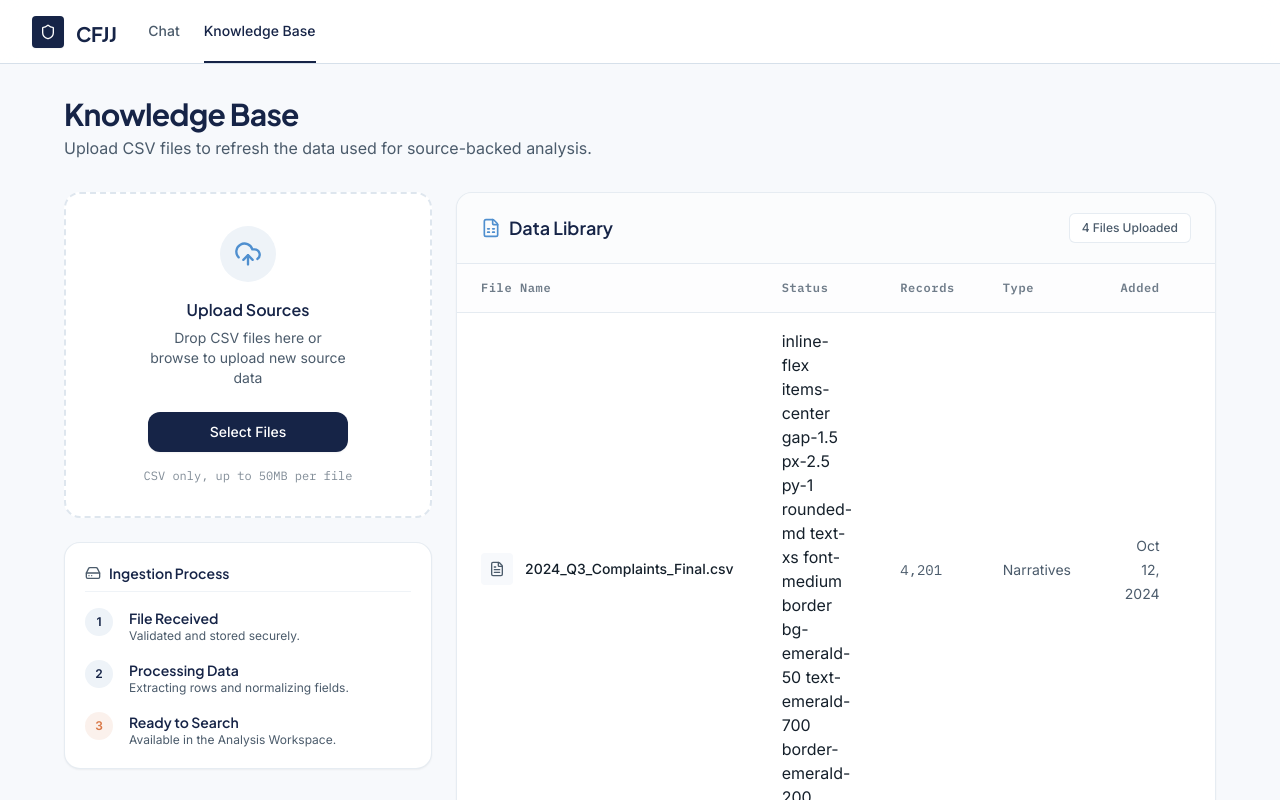
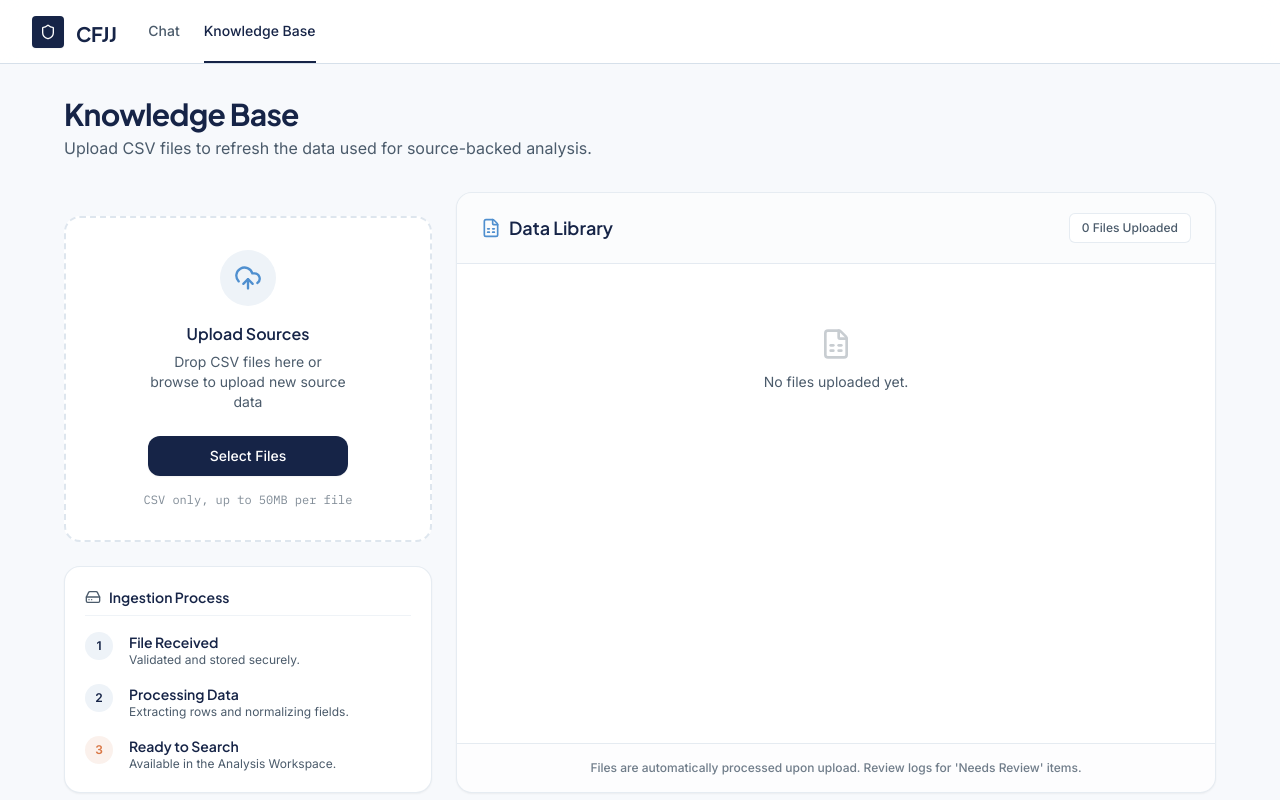
Before and after one commit to BU-Spark/dd4g-cfjj, a React app in the folder frontend/: page /knowledge in a window 1280 px wide. Shown: the top 800 px of the page. Built offline with nearby package versions, Linux system fonts and the light colour scheme; the HTML template or start-up script is replaced by a standard one.

Commit message:
wired up filed upload, status check

```diff
--- a/frontend/package.json
+++ b/frontend/package.json
@@ -12,6 +12,7 @@
   "dependencies": {
     "clsx": "^2.1.1",
     "lucide-react": "^0.577.0",
+    "papaparse": "^5.5.3",
     "react": "^19.2.0",
     "react-dom": "^19.2.0",
     "react-router-dom": "^7.13.1",
--- a/frontend/src/pages/KnowledgeBase.jsx
+++ b/frontend/src/pages/KnowledgeBase.jsx
@@ -1,49 +1,118 @@
-import { useState } from 'react';
+import { useState, useRef } from 'react';
+import Papa from 'papaparse';
 import {
     UploadCloud, FileSpreadsheet, CheckCircle2,
-    Clock, AlertCircle, RefreshCw, MoreVertical,
-    HardDrive, FileText
+    Clock, AlertCircle, RefreshCw,
+    HardDrive, FileText, X
 } from 'lucide-react';
 import { cn } from '../lib/utils';
+import { uploadCSV } from '../api/client';
+
+const NARRATIVE_KEYWORDS = ['narrative', 'description', 'summary', 'notes', 'comment', 'text', 'detail'];
+const STRUCTURED_KEYWORDS = ['id', 'date', 'code', 'status', 'type', 'number', 'count', 'flag'];
+
+function detectType(headers) {
+    const lower = headers.map(h => h.toLowerCase());
+    const hasNarrative = lower.some(h => NARRATIVE_KEYWORDS.some(k => h.includes(k)));
+    const hasStructured = lower.some(h => STRUCTURED_KEYWORDS.some(k => h.includes(k)));
+    if (hasNarrative && hasStructured) return 'Mixed';
+    if (hasNarrative) return 'Narratives';
+    if (hasStructured) return 'Structured';
+    return 'Unknown';
+}
+
+function previewCSV(file) {
+    return new Promise((resolve, reject) => {
+        Papa.parse(file, {
+            header: true,
+            skipEmptyLines: true,
+            complete: (results) => {
+                resolve({
+                    rowCount: results.data.length,
+                    detectedType: detectType(results.meta.fields || []),
+                })
+            },
+            error: reject,
+        })
+    })
+}
 
 export default function KnowledgeBase() {
     const [isDragging, setIsDragging] = useState(false);
+    const [uploading, setUploading] = useState(false);
+    const [uploadError, setUploadError] = useState(null);
+    const [files, setFiles] = useState([]);
+    const fileInputRef = useRef(null);
 
-    // Mock data for the table
-    const files = [
-        {
-            id: 1,
-            name: "2024_Q3_Complaints_Final.csv",
-            date: "Oct 12, 2024",
-            status: "Ready",
-            records: "4,201",
-            type: "Narratives",
-        },
-        {
-            id: 2,
-            name: "BPD_Intake_Logs_Recent.csv",
-            date: "Oct 10, 2024",
-            status: "Processing",
-            records: "1,150",
-            type: "Structured",
-        },
-        {
-            id: 3,
-            name: "Historical_Data_2023.csv",
-            date: "Oct 01, 2024",
-            status: "Ready",
-            records: "12,400",
-            type: "Mixed",
-        },
-        {
-            id: 4,
-            name: "Incomplete_Export.csv",
-            date: "Sep 28, 2024",
-            status: "Needs Review",
-            records: "0",
-            type: "Unknown",
+    const validateFile = (file) => {
+        if (!file.name.endsWith('.csv')) return 'Only CSV files are accepted.'
+        if (file.size > 50 * 1024 * 1024) return 'File exceeds 50MB limit.'
+        return null
     }
-    ];
+
+    const handleFile = async (file) => {
+        if (!file) return
+        setUploadError(null)
+
+        const error = validateFile(file)
+        if (error) { setUploadError(error); return }
+
+        // Pass 1 — browser preview (instant)
+        let preview = { rowCount: '—', detectedType: 'Unknown' }
+        try {
+            preview = await previewCSV(file)
+        } catch {
+            // non-blocking, fall back to defaults
+        }
+
+        const newEntry = {
+            id: Date.now(),
+            name: file.name,
+            date: new Date().toLocaleDateString('en-US', { month: 'short', day: 'numeric', year: 'numeric' }),
+            status: 'Processing',
+            records: preview.rowCount !== '—' ? preview.rowCount.toLocaleString() : '—',
+            type: preview.detectedType,
+        }
+        setFiles(f => [newEntry, ...f])
+        setUploading(true)
+
+        try {
+            // Pass 2 — backend returns accurate post-dedup count
+            const res = await uploadCSV(file)
+            setFiles(f => f.map(entry =>
+                entry.id === newEntry.id
+                    ? {
+                        ...entry,
+                        status: 'Ready',
+                        records: res.added.toLocaleString(),
+                        type: res.type ?? entry.type,
+                    }
+                    : entry
+            ))
+        } catch (e) {
+            setFiles(f => f.map(entry =>
+                entry.id === newEntry.id
+                    ? { ...entry, status: 'Failed' }
+                    : entry
+            ))
+            setUploadError('Upload failed. Please try again.')
+        } finally {
+            setUploading(false)
+        }
+    }
+
+    const handleDrop = (e) => {
+        e.preventDefault()
+        setIsDragging(false)
+        handleFile(e.dataTransfer.files[0])
+    }
+
+    const handleInputChange = (e) => {
+        handleFile(e.target.files[0])
+        e.target.value = ''
+    }
+
+    const handleRemove = (id) => setFiles(f => f.filter(entry => entry.id !== id))
 
     const getStatusIcon = (status) => {
         switch (status) {
@@ -53,7 +122,7 @@ export default function KnowledgeBase() {
             case 'Failed': return <AlertCircle className="w-4 h-4 text-red-500" />;
             default: return <Clock className="w-4 h-4 text-cfjj-text-secondary" />;
         }
-    };
+    }
 
     const getStatusBadge = (status) => {
         const base = "inline-flex items-center gap-1.5 px-2.5 py-1 rounded-md text-xs font-medium border";
@@ -64,12 +133,11 @@ export default function KnowledgeBase() {
             case 'Failed': return cn(base, "bg-red-50 text-red-700 border-red-200");
             default: return cn(base, "bg-gray-50 text-gray-700 border-gray-200");
         }
-    };
+    }
 
     return (
         <div className="flex-1 flex flex-col gap-8 animate-fade-in max-w-6xl mx-auto w-full">
 
-            {/* Header */}
             <div className="flex flex-col md:flex-row md:items-start justify-between gap-4">
                 <div className="space-y-1">
                     <h1 className="text-2xl md:text-3xl font-heading font-bold text-cfjj-navy tracking-tight">
@@ -81,77 +149,93 @@ export default function KnowledgeBase() {
                 </div>
             </div>
 
+            {uploadError && (
+                <div className="flex items-center gap-3 px-4 py-3 rounded-xl bg-red-50 border border-red-200 text-red-700 text-sm font-medium animate-fade-in">
+                    <AlertCircle className="w-4 h-4 flex-none" />
+                    {uploadError}
+                    <button onClick={() => setUploadError(null)} className="ml-auto text-red-400 hover:text-red-600 transition-colors">
+                        <X className="w-4 h-4" />
+                    </button>
+                </div>
+            )}
+
             <div className="grid grid-cols-1 lg:grid-cols-3 gap-6">
 
-                {/* Left Column: Upload & Workflow */}
+                {/* Left Column */}
                 <div className="lg:col-span-1 space-y-6">
 
-                    {/* Upload Dropzone */}
+                    <input
+                        ref={fileInputRef}
+                        type="file"
+                        accept=".csv"
+                        className="hidden"
+                        onChange={handleInputChange}
+                    />
+
                     <div
                         className={cn(
                             "relative group rounded-2xl border-2 border-dashed p-8 text-center transition-all bg-white flex flex-col items-center justify-center min-h-[240px]",
-                            isDragging
-                                ? "border-cfjj-blue bg-cfjj-muted/50 scale-[1.02]"
-                                : "border-cfjj-border/80 hover:border-cfjj-navy/40 hover:bg-cfjj-muted/20"
+                            isDragging ? "border-cfjj-blue bg-cfjj-muted/50 scale-[1.02]" : "border-cfjj-border/80 hover:border-cfjj-navy/40 hover:bg-cfjj-muted/20",
+                            uploading && "pointer-events-none opacity-60"
                         )}
                         onDragOver={(e) => { e.preventDefault(); setIsDragging(true); }}
                         onDragLeave={() => setIsDragging(false)}
-                        onDrop={(e) => { e.preventDefault(); setIsDragging(false); }}
+                        onDrop={handleDrop}
                     >
-                        <div className="w-14 h-14 bg-cfjj-muted rounded-full flex items-center justify-center mb-4 text-cfjj-blue group-hover:scale-110 transition-transform duration-300">
-                            <UploadCloud className="w-7 h-7" />
+                        <div className={cn(
+                            "w-14 h-14 bg-cfjj-muted rounded-full flex items-center justify-center mb-4 text-cfjj-blue transition-transform duration-300",
+                            !uploading && "group-hover:scale-110"
+                        )}>
+                            {uploading ? <RefreshCw className="w-7 h-7 animate-spin" /> : <UploadCloud className="w-7 h-7" />}
                         </div>
                         <h3 className="text-base font-semibold text-cfjj-navy mb-1.5">
-                            Upload Sources
+                            {uploading ? 'Uploading...' : 'Upload Sources'}
                         </h3>
                         <p className="text-sm text-cfjj-text-secondary mb-6 max-w-[200px]">
-                            Drop CSV files here or browse to upload new source data
+                            {uploading ? 'Processing your file, please wait.' : 'Drop CSV files here or browse to upload new source data'}
                         </p>
-                        <button className="px-5 py-2.5 rounded-xl bg-cfjj-navy text-white text-sm font-medium hover:bg-cfjj-deep-blue transition-colors shadow-sm w-full mx-auto max-w-[200px]">
-                            Select Files
+                        <button
+                            onClick={() => fileInputRef.current?.click()}
+                            disabled={uploading}
+                            className="px-5 py-2.5 rounded-xl bg-cfjj-navy text-white text-sm font-medium hover:bg-cfjj-deep-blue transition-colors shadow-sm w-full mx-auto max-w-[200px] disabled:opacity-50 disabled:cursor-not-allowed"
+                        >
+                            {uploading ? 'Uploading...' : 'Select Files'}
                         </button>
                         <p className="text-xs text-cfjj-text-secondary/70 mt-4 font-mono">
                             CSV only, up to 50MB per file
                         </p>
                     </div>
 
-                    {/* Workflow Cards */}
                     <div className="bg-white rounded-2xl border border-cfjj-border/60 p-5 space-y-4 shadow-sm">
                         <h3 className="font-heading font-semibold text-cfjj-navy text-sm flex items-center gap-2 pb-2 border-b border-cfjj-border/40">
                             <HardDrive className="w-4 h-4 text-cfjj-text-secondary" />
                             Ingestion Process
                         </h3>
-
                         <div className="space-y-4">
-                            <div className="flex items-start gap-4">
-                                <div className="w-7 h-7 rounded-full bg-cfjj-muted flex items-center justify-center text-xs font-bold text-cfjj-navy ring-4 ring-white">1</div>
+                            {[
+                                { step: 1, title: 'File Received', desc: 'Validated and stored securely.', accent: false },
+                                { step: 2, title: 'Processing Data', desc: 'Extracting rows and normalizing fields.', accent: false },
+                                { step: 3, title: 'Ready to Search', desc: 'Available in the Analysis Workspace.', accent: true },
+                            ].map(({ step, title, desc, accent }) => (
+                                <div key={step} className="flex items-start gap-4">
+                                    <div className={cn(
+                                        "w-7 h-7 rounded-full flex items-center justify-center text-xs font-bold ring-4 ring-white",
+                                        accent ? "bg-cfjj-orange/10 text-cfjj-orange" : "bg-cfjj-muted text-cfjj-navy"
+                                    )}>
+                                        {step}
+                                    </div>
                                     <div>
-                                    <h4 className="text-sm font-semibold text-cfjj-navy">File Received</h4>
-                                    <p className="text-xs text-cfjj-text-secondary">Validated and stored securely.</p>
+                                        <h4 className="text-sm font-semibold text-cfjj-navy">{title}</h4>
+                                        <p className="text-xs text-cfjj-text-secondary">{desc}</p>
                                     </div>
                                 </div>
-
-                            <div className="flex items-start gap-4">
-                                <div className="w-7 h-7 rounded-full bg-cfjj-muted flex items-center justify-center text-xs font-bold text-cfjj-navy ring-4 ring-white">2</div>
-                                <div>
-                                    <h4 className="text-sm font-semibold text-cfjj-navy">Processing Data</h4>
-                                    <p className="text-xs text-cfjj-text-secondary">Extracting rows and normalizing fields.</p>
-                                </div>
-                            </div>
-
-                            <div className="flex items-start gap-4">
-                                <div className="w-7 h-7 rounded-full bg-cfjj-orange/10 flex items-center justify-center text-xs font-bold text-cfjj-orange ring-4 ring-white">3</div>
-                                <div>
-                                    <h4 className="text-sm font-semibold text-cfjj-navy">Ready to Search</h4>
-                                    <p className="text-xs text-cfjj-text-secondary">Available in the Analysis Workspace.</p>
-                                </div>
-                            </div>
+                            ))}
                         </div>
                     </div>
 
                 </div>
 
-                {/* Right Column: Data Library Table */}
+                {/* Right Column */}
                 <div className="lg:col-span-2 flex flex-col bg-white rounded-2xl border border-cfjj-border/60 shadow-sm overflow-hidden">
 
                     <div className="px-6 py-5 border-b border-cfjj-border/60 flex items-center justify-between bg-cfjj-bg/50">
@@ -160,11 +244,17 @@ export default function KnowledgeBase() {
                             Data Library
                         </h2>
                         <div className="text-xs font-medium text-cfjj-text-secondary bg-white px-3 py-1.5 rounded-md border border-cfjj-border/60">
-                            4 Files Uploaded
+                            {files.length} {files.length === 1 ? 'File' : 'Files'} Uploaded
                         </div>
                     </div>
 
-                    <div className="overflow-x-auto">
+                    <div className="overflow-x-auto flex-1">
+                        {files.length === 0 ? (
+                            <div className="flex flex-col items-center justify-center py-16 text-cfjj-text-secondary gap-3">
+                                <FileSpreadsheet className="w-8 h-8 opacity-30" />
+                                <p className="text-sm">No files uploaded yet.</p>
+                            </div>
+                        ) : (
                             <table className="w-full text-left border-collapse">
                                 <thead>
                                     <tr className="border-b border-cfjj-border/60 text-xs text-cfjj-text-secondary/80 font-mono tracking-wider bg-cfjj-bg/30">
@@ -184,13 +274,16 @@ export default function KnowledgeBase() {
                                                     <div className="p-2 rounded bg-cfjj-bg text-cfjj-text-secondary group-hover:text-cfjj-blue transition-colors">
                                                         <FileText className="w-4 h-4" />
                                                     </div>
-                                                <span className="text-sm font-medium text-cfjj-text-primary">
+                                                    <span className="text-sm font-medium text-cfjj-text-primary truncate max-w-[180px]">
                                                         {file.name}
                                                     </span>
                                                 </div>
                                             </td>
                                             <td className="px-6 py-4">
-                                            {getStatusBadge(file.status)}
+                                                <span className={getStatusBadge(file.status)}>
+                                                    {getStatusIcon(file.status)}
+                                                    {file.status}
+                                                </span>
                                             </td>
                                             <td className="px-6 py-4">
                                                 <span className="text-sm font-mono text-cfjj-text-secondary">
@@ -208,14 +301,19 @@ export default function KnowledgeBase() {
                                                 </span>
                                             </td>
                                             <td className="px-4 py-4 text-right">
-                                            <button className="p-1.5 text-cfjj-border group-hover:text-cfjj-text-primary rounded-md hover:bg-cfjj-muted transition-colors opacity-0 group-hover:opacity-100">
-                                                <MoreVertical className="w-4 h-4" />
+                                                <button
+                                                    onClick={() => handleRemove(file.id)}
+                                                    className="p-1.5 text-cfjj-border group-hover:text-red-400 rounded-md hover:bg-red-50 transition-colors opacity-0 group-hover:opacity-100"
+                                                    title="Remove file"
+                                                >
+                                                    <X className="w-4 h-4" />
                                                 </button>
                                             </td>
                                         </tr>
                                     ))}
                                 </tbody>
                             </table>
+                        )}
                     </div>
 
                     <div className="p-4 border-t border-cfjj-border/60 bg-cfjj-bg/30 text-center text-xs text-cfjj-text-secondary/80 font-medium">
```
Also changed, not shown: 1 other file (tests, documents, lock files or other folders). Lines whose indentation alone changed are shown as unchanged.
